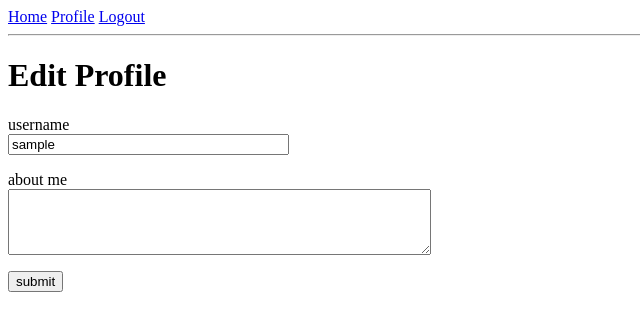
After one commit to softscienceprojects/tiny_blog, a Flask app: page /edit_profile in a window 1280 px wide. The commit adds this page. Shown: the top 331 px of the page, without its empty margins (0-640 px from the left). Run offline with Flask 2, Linux system fonts and the light colour scheme; the visitor is signed in with stand-in values (Sample User, id 1); data comes from the database, SQL or seed files in the repository; both versions use the stored data as it was after the commit.

Commit message:
user edit profile

```diff
--- a/app/forms.py
+++ b/app/forms.py
@@ -1,6 +1,6 @@
 from flask_wtf import FlaskForm
-from wtforms import StringField, PasswordField, BooleanField, SubmitField
-from wtforms.validators import DataRequired, ValidationError, Email, EqualTo
+from wtforms import StringField, PasswordField, BooleanField, TextAreaField, SubmitField
+from wtforms.validators import DataRequired, ValidationError, Email, EqualTo, Length
 from app.models import User
 
 class LoginForm(FlaskForm):
@@ -26,3 +26,8 @@ class RegistrationForm(FlaskForm):
         user = User.query.filter_by(email=email.data).first()
         if user is not None:
             raise ValidationError('Please use a different email address.')
+
+class EditProfileForm(FlaskForm):
+    username = StringField('username', validators=[DataRequired()])
+    about_me = TextAreaField('about me', validators=[Length(min=0, max=140)])
+    submit = SubmitField('submit')
--- a/app/routes.py
+++ b/app/routes.py
@@ -3,7 +3,7 @@ from flask import render_template, flash, redirect, url_for, request
 from flask_login import login_user, logout_user, current_user, login_required
 from werkzeug.urls import url_parse
 from app import app, db
-from app.forms import LoginForm, RegistrationForm
+from app.forms import LoginForm, RegistrationForm, EditProfileForm
 from app.models import User
 
 @app.before_request
@@ -76,3 +76,18 @@ def user(username):
         {'author': user, 'body': 'Test post #2'}
     ]
     return render_template('user.html', user=user, posts=posts)
+
+@app.route('/edit_profile', methods=['GET', 'POST'])
+@login_required
+def edit_profile():
+    form = EditProfileForm()
+    if form.validate_on_submit():
+        current_user.username = form.username.data
+        current_user.about_me = form.about_me.data
+        db.session.commit()
+        flash('Your changes have been saved.')
+        return redirect(url_for('edit_profile'))
+    elif request.method == 'GET':
+        form.username.data = current_user.username
+        form.about_me.data = current_user.about_me
+    return render_template('edit_profile.html', title='Edit profile', form=form)
--- /dev/null
+++ b/app/templates/edit_profile.html
@@ -0,0 +1,23 @@
+{% extends "base.html" %}
+
+{% block content %}
+    <h1>Edit Profile</h1>
+    <form action="" method="post">
+        {{ form.hidden_tag() }}
+        <p>
+            {{ form.username.label }}<br>
+            {{ form.username(size=32) }}<br>
+            {% for error in form.username.errors %}
+            <span style="color: red;">[{{ error }}]</span>
+            {% endfor %}
+        </p>
+        <p>
+            {{ form.about_me.label }}<br>
+            {{ form.about_me(cols=50, rows=4) }}<br>
+            {% for error in form.about_me.errors %}
+            <span style="color: red;">[{{ error }}]</span>
+            {% endfor %}
+        </p>
+        <p>{{ form.submit() }}</p>
+    </form>
+{% endblock %}
--- a/app/templates/user.html
+++ b/app/templates/user.html
@@ -11,6 +11,9 @@
             </td>
         </tr>
     </table>
+    {% if user == current_user %}
+    <p><a href="{{ url_for('edit_profile') }}">Edit your profile</a></p>
+    {% endif %}
     <hr>
     <!-- Jinja 'include' statement, using our partial-->
     {% for post in posts %}
```
Also changed, not shown: app.db.
